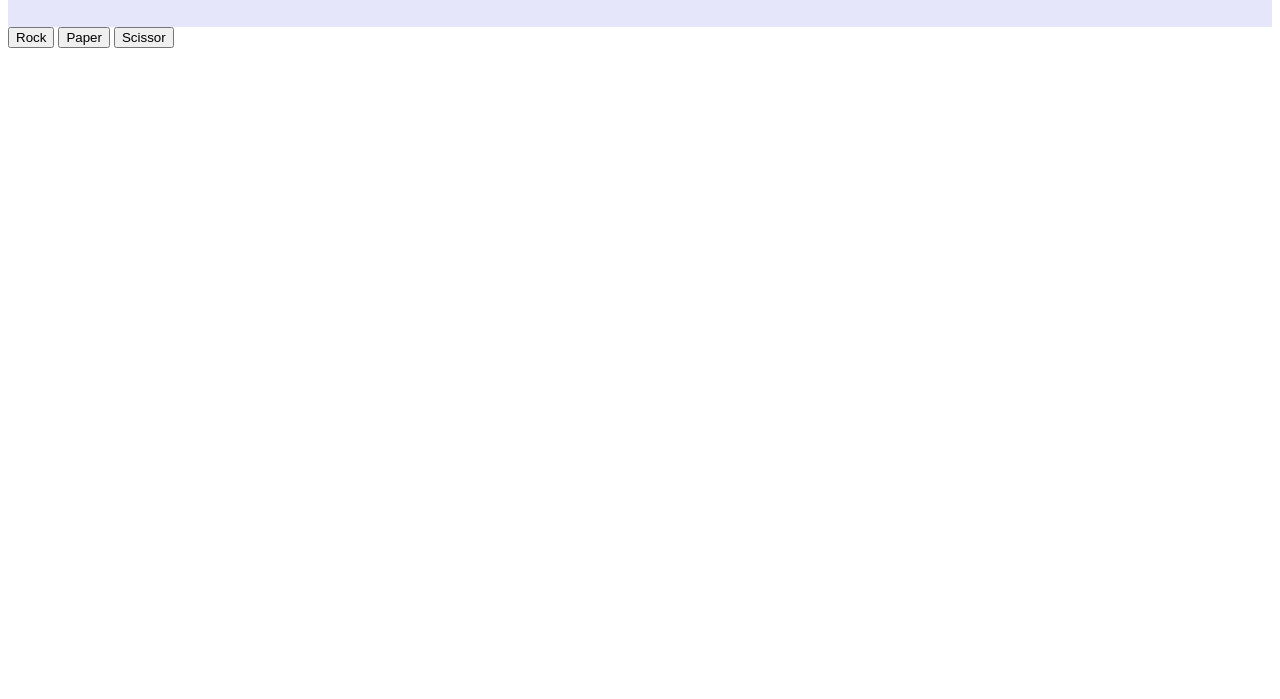
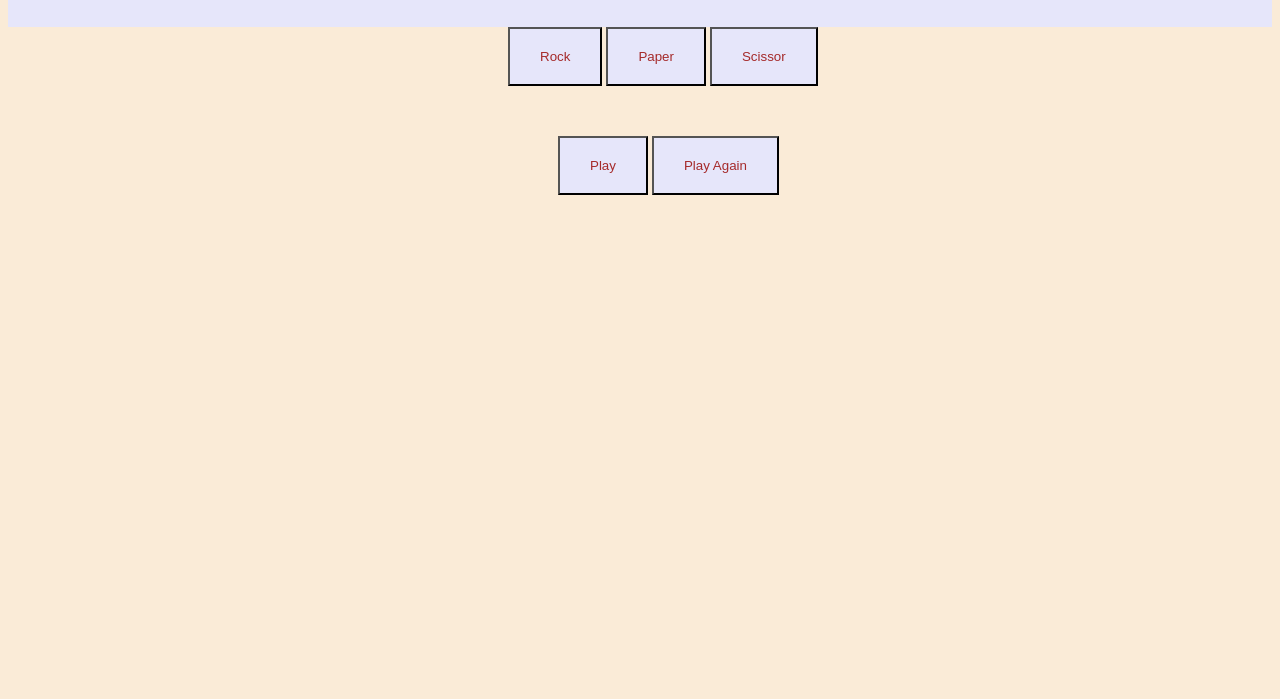
Before and after one commit to Shivamshukla1310/Web_Programs, a website: page Rock Paper Scissors Game/main.html in a window 1280 px wide. Shown: the part 101-800 px from the top of the page. Drawn offline with Linux system fonts and the light colour scheme.

Commit message:
Basic Structure and css added

```diff
--- a/Rock Paper Scissors Game/main.html
+++ b/Rock Paper Scissors Game/main.html
@@ -18,5 +18,9 @@
         <button class="paper">Paper</button>
         <button class="scissor">Scissor</button>
     </div>
+    <div class="game">
+        <button class="play">Play</button>
+        <button class="play_again">Play Again</button>
+    </div>
 </body>
 </html>
--- a/Rock Paper Scissors Game/style.css
+++ b/Rock Paper Scissors Game/style.css
@@ -1,3 +1,7 @@
+body{
+    background: antiquewhite
+}
+
 .head{
     padding: 20px 50px;
     margin: auto;
@@ -5,3 +9,24 @@
     background-color: lavender;
     color: brown
 }
+
+.image{
+    padding: 150px;
+}
+
+button{
+    padding: 20px 30px;
+    background-color: lavender;
+    color: brown
+}
+
+.buttons{
+    margin: auto;
+    padding-left: 500px
+}
+
+.game{
+    margin: auto;
+    padding-left: 550px;
+    padding-top: 50px;
+}
```
